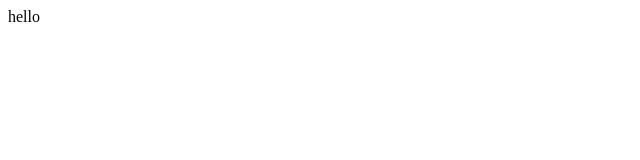
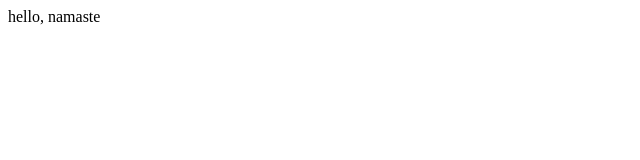
Before and after one commit to sdevil88/udo, a plain HTML site: page index.html in a window 1280 px wide. Shown: the full height of the page, 0-640 px from the left. Drawn offline with Linux system fonts and the light colour scheme.

Commit message:
erray in js

```diff
--- a/index.html
+++ b/index.html
@@ -6,7 +6,8 @@
     <title>Document</title>
 </head>
 <body>
-    hello
+    hello, namaste
+
     <script src="index.js">
 
     </script>
```
Also changed, not shown: index.js (+23 -0 lines).
